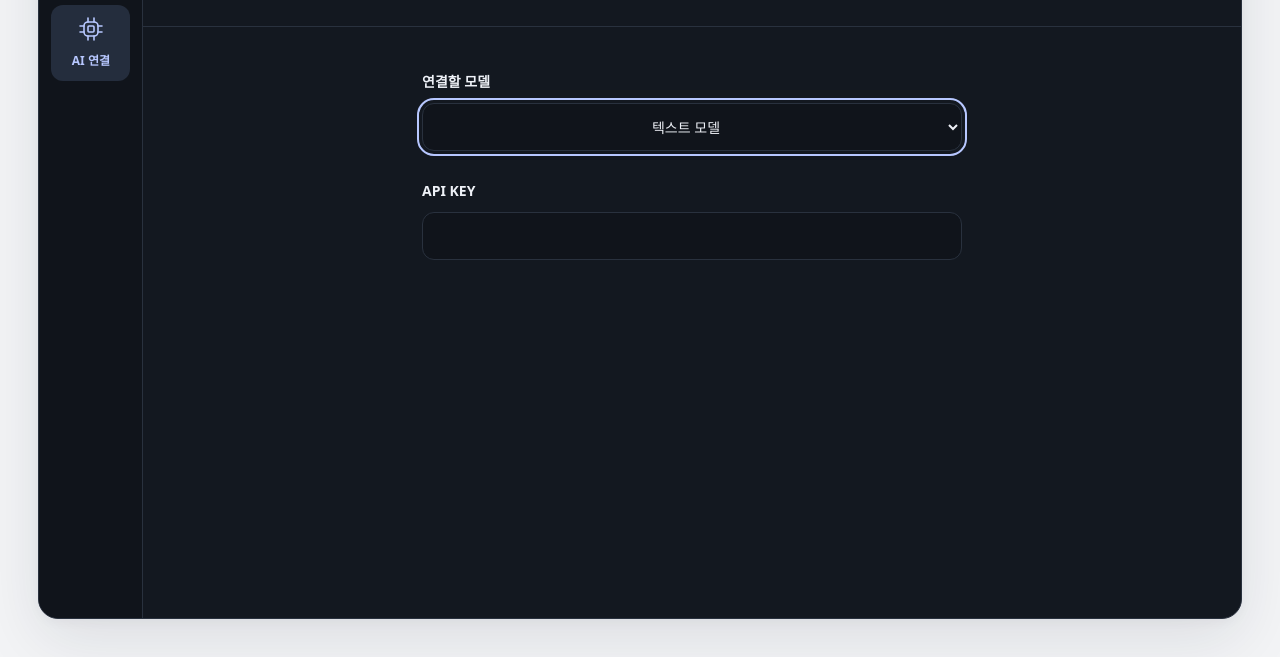
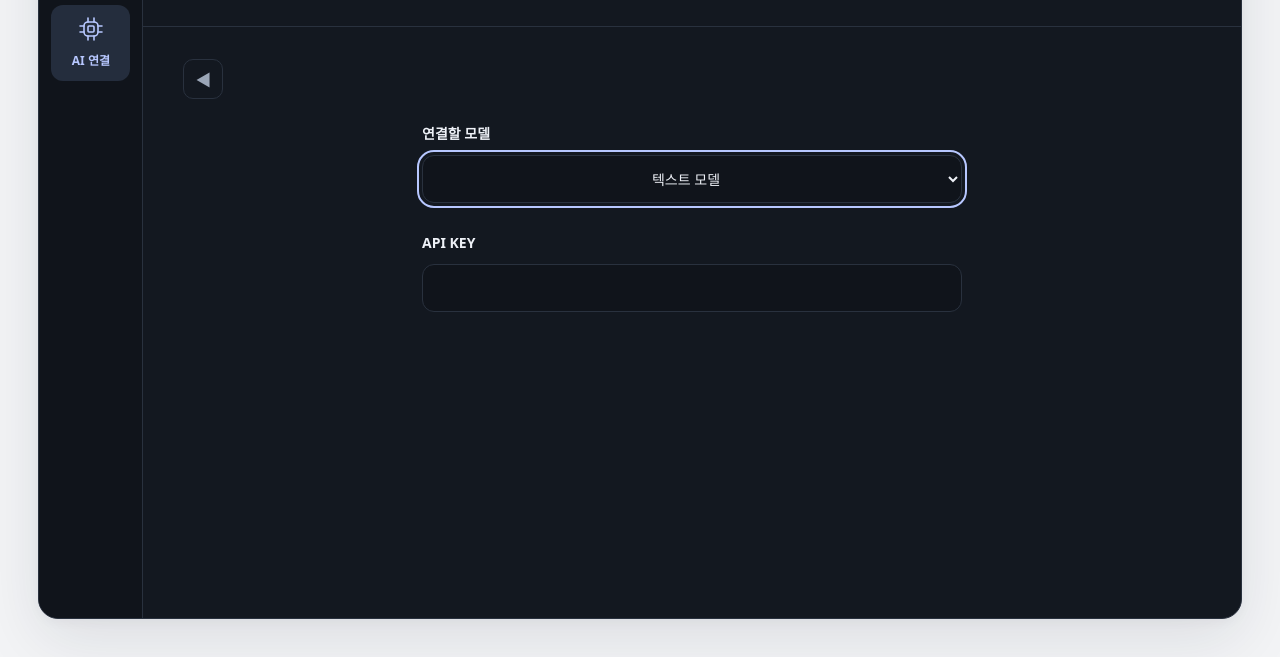
Before and after one commit to y3ssam/gacha-game, a plain HTML site: page index.html in a window 1280 px wide. Both pictures are taken after a click on the button "+ AI 연결 추가". Shown: the part 143-800 px from the top of the page. Drawn offline with Linux system fonts and the light colour scheme.

Commit message:
Add back navigation above AI connection form

```diff
--- a/index.html
+++ b/index.html
@@ -176,11 +176,30 @@
         outline-offset: 4px;
       }
       [hidden] { display: none !important; }
+      .connection-back {
+        display: grid;
+        place-items: center;
+        width: 40px;
+        height: 40px;
+        padding: 0;
+        border: 1px solid var(--border);
+        border-radius: 10px;
+        background: transparent;
+        color: var(--text-secondary);
+        font: inherit;
+        font-size: 16px;
+        cursor: pointer;
+      }
+      .connection-back:hover { background: var(--surface-hover); color: var(--text-primary); }
+      .connection-back:focus-visible {
+        outline: 2px solid var(--focus-ring);
+        outline-offset: 3px;
+      }
       .connection-form {
         display: grid;
         gap: 30px;
         width: min(100%, 540px);
-        margin: 12px auto 0;
+        margin: 24px auto 0;
         text-align: center;
       }
       .connection-field { display: grid; gap: 12px; min-width: 0; }
@@ -259,7 +278,9 @@
           <section class="ai-panel" role="tabpanel" id="text-ai-panel" aria-labelledby="text-ai-tab" tabindex="0"></section>
           <section class="ai-panel" role="tabpanel" id="image-ai-panel" aria-labelledby="image-ai-tab" tabindex="0" hidden></section>
           </div>
-          <form class="connection-form" id="connection-form" aria-label="AI 연결 추가" autocomplete="off" hidden>
+          <div id="connection-editor-view" hidden>
+            <button class="connection-back" id="connection-back" type="button" aria-label="뒤로가기" title="뒤로가기"><span aria-hidden="true">◀</span></button>
+          <form class="connection-form" id="connection-form" aria-label="AI 연결 추가" autocomplete="off">
             <div class="connection-field">
               <label for="connection-model-type">연결할 모델</label>
               <select class="connection-input" id="connection-model-type" name="model-type">
@@ -272,30 +293,34 @@
               <input class="connection-input" type="password" id="connection-api-key" autocomplete="off" spellcheck="false" autocapitalize="none" aria-label="API KEY" />
             </div>
           </form>
+          </div>
         </div>
       </main>
     </div>
     <script>
       const connectionListView = document.getElementById('connection-list-view');
+      const connectionEditor = document.getElementById('connection-editor-view');
       const connectionForm = document.getElementById('connection-form');
       const modelType = document.getElementById('connection-model-type');
       const apiKey = document.getElementById('connection-api-key');
       document.querySelector('.add-ai-button').addEventListener('click', () => {
         modelType.value = document.getElementById('image-ai-tab').getAttribute('aria-selected') === 'true' ? 'image' : 'text';
         connectionListView.hidden = true;
-        connectionForm.hidden = false;
+        connectionEditor.hidden = false;
         modelType.focus();
       });
       // 입력 화면만 구현한 단계이므로 키를 저장하거나 전송하지 않습니다.
       connectionForm.addEventListener('submit', (event) => event.preventDefault());
-      document.querySelector('.nav-item').addEventListener('click', () => {
-        if (connectionForm.hidden) return;
+      function returnToConnectionList() {
+        if (connectionEditor.hidden) return;
         connectionForm.reset();
         apiKey.value = '';
-        connectionForm.hidden = true;
+        connectionEditor.hidden = true;
         connectionListView.hidden = false;
         document.querySelector('.add-ai-button').focus();
-      });
+      }
+      document.getElementById('connection-back').addEventListener('click', returnToConnectionList);
+      document.querySelector('.nav-item').addEventListener('click', returnToConnectionList);
       const tabs = Array.from(document.querySelectorAll('.ai-tab'));
       function selectTab(selectedTab) {
         tabs.forEach((tab) => {
```
